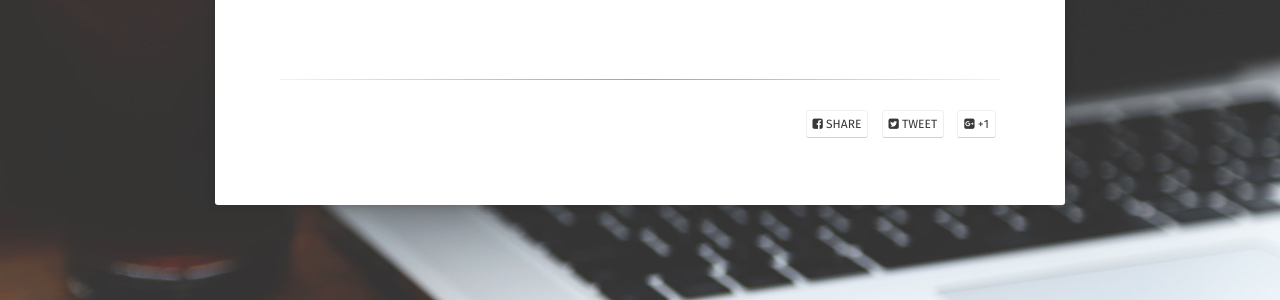
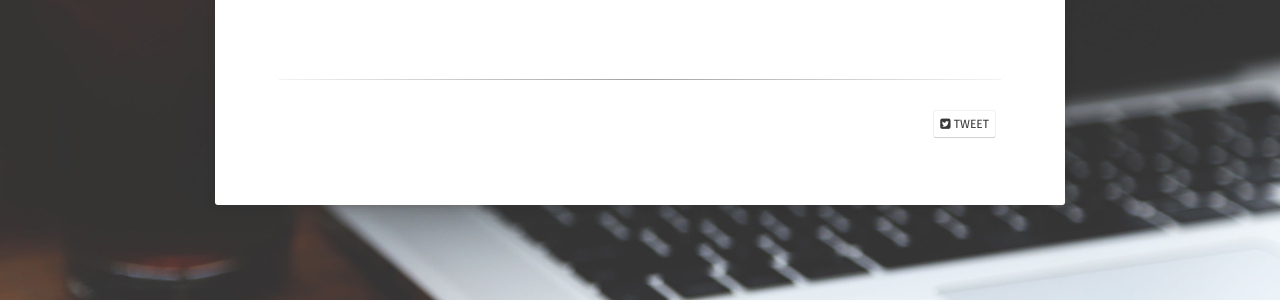
Before and after one commit to LightArrowsEXE/moon_blog, a Jekyll site: the page built from tags/index.html, in a window 1280 px wide. Shown: the part 245-545 px from the top of the page. Built offline with Jekyll 4.4.1, drawn with Linux system fonts in a browser that asks for light colours; some web fonts are replaced.

Commit message:
Update meta.html

```diff
--- a/_includes/meta.html
+++ b/_includes/meta.html
@@ -2,14 +2,8 @@
 <hr>
 <span class="entry-tags">{% for tag in page.tags %}<a href="{{ site.url }}/tags/#{{ tag }}" title="Pages tagged {{ tag }}" class="tag"><span class="term">{{ tag }}</span></a>{% unless forloop.last %}{% endunless %}{% endfor %}</span>
 <span class="social-share">
-    <a href="https://www.facebook.com/sharer/sharer.php?u={{ site.url }}{{ page.url }}" title="Share on Facebook" class="tag">
-        <span class="term"><i class="fa fa-facebook-square"></i> Share</span>
-    </a>
     <a href="https://twitter.com/intent/tweet?text={{ site.url }}{{ page.url }}" title="Share on Twitter" class="tag">
         <span class="term"><i class="fa fa-twitter-square"></i> Tweet</span>
     </a>
-    <a href="https://plus.google.com/share?url={{ site.url }}{{ page.url }}" title="Share on Google+" class="tag">
-            <span class="term"><i class="fa fa-google-plus-square"></i> +1</span>
-    </a>
 </span>
 <div style="clear:both"></div>
```
